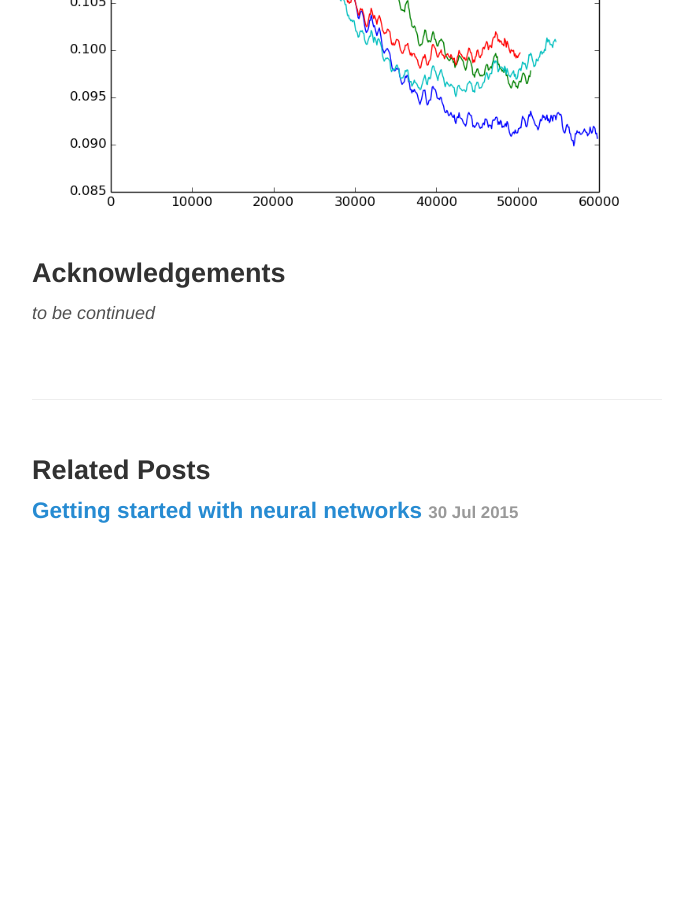
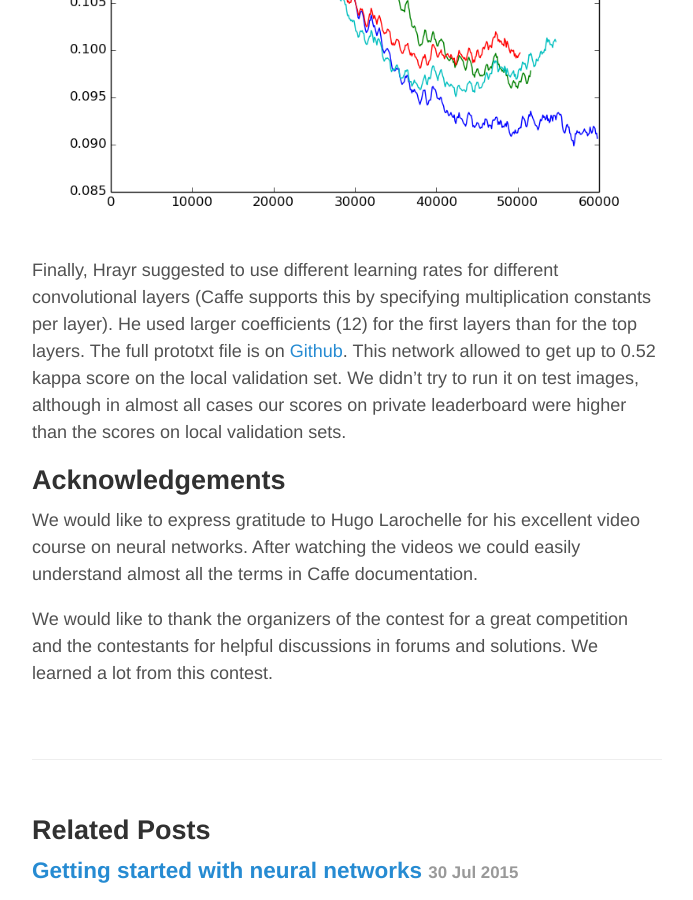
Before and after one commit to YerevaNN/yerevann.github.io, a Jekyll site: the page built from _posts/2015-08-17-diabetic-retinopathy-detection-contest-what-we-did-wrong.md, in a window 1280 px wide and 900 px high, scrolled down 16504 px. Shown: the whole window, without its empty margins (293-986 px from the left). Built offline with Jekyll 4.4.1, drawn with Linux system fonts in a browser that asks for light colours; comment, search, counter and statistics services are not loaded; before the commit the page ends 17119 px from its top, so only the background shows below that; some of the changed lines change nothing that is shown; some of the changed text lies outside the part shown.

Commit message:
retinopathy post - publish the post

```diff
--- a/_posts/2015-08-15-diabetic-retinopathy-detection-contest-what-we-did-wrong.md
+++ b/_posts/2015-08-17-diabetic-retinopathy-detection-contest-what-we-did-wrong.md
@@ -15,7 +15,7 @@
 
 Each eye of the patient can be in one of the 5 levels: from 0 to 4, where 0 corresponds to the healthy state and 4 is the most severe state. Different eyes of the same person can be at different levels (although some contestants managed to leverage the fact that two eyes are not completely independent). Contestants [were given](https://www.kaggle.com/c/diabetic-retinopathy-detection/data) 35126 JPEG images of retinas for training (32.5GB), 53576 images for testing (49.6GB) and a CSV file where level of the disease is written for the train images. The goal was to create another CSV file where disease levels are written for each of the test images. Contestants could submit maximum 5 CSV files per day for evaluation.
 
-|![Healthy eye: level 0](/public/2015-08-15/eye-0.jpeg "Healthy eye: level 0") | ![Severe state: level 4](/public/2015-08-15/eye-4.jpeg "Severe state: level 4") |
+|![Healthy eye: level 0](/public/2015-08-17/eye-0.jpeg "Healthy eye: level 0") | ![Severe state: level 4](/public/2015-08-17/eye-4.jpeg "Severe state: level 4") |
 | --- | --- |
 | Healthy eye: level 0 | Severe state: level 4 |
 
@@ -33,14 +33,14 @@
 
 We tried three methods to preprocess the images. First, as suggested by Karen and Tigran, we resized the images and then applied the so called _[charcoal](http://www.imagemagick.org/Usage/transform/#charcoal)_ effect which is basically an edge detector. This highlighted the signs of blood on the retina. One of the challenging problems throughout the contest was to define a naming convention for everything: databases of preprocessed images, convnet descriptions, models, CSV files etc. We used the prefix `edge` for anything which was based on the images preprocessed this way. The best kappa score achieved on this dataset was 0.42.
 
-|![`edge` level 0](/public/2015-08-15/eye-edge-0.jpg "`edge` level 0") | ![`edge` level 3](/public/2015-08-15/eye-edge-3.jpg "`edge` level 3") |
+|![`edge` level 0](/public/2015-08-17/eye-edge-0.jpg "`edge` level 0") | ![`edge` level 3](/public/2015-08-17/eye-edge-3.jpg "`edge` level 3") |
 | --- | --- |
 | Preprocessed image _(edge)_ level 0 | Preprocessed image _(edge)_ level 3 |
 
 But later we noticed that this method makes the dirt on lens or other optical issues appear similar to a blood, and it really confused our neural networks. The following two images are of healthy eyes (level 0), but both were recognized by almost all our models as level 4.
 
-|![healthy eye](/public/2015-08-15/orig-35297_left-0.jpeg "healthy eye") | ![`edge`, recognized as level 4](/public/2015-08-15/edge-35297_left-0.jpeg "`edge`, recognized as level 4") |
-|![healthy eye](/public/2015-08-15/orig-44330_left-0.jpeg "healthy eye") | ![`edge`, recognized as level 4](/public/2015-08-15/edge-44330_left-0.jpeg "`edge`, recognized as level 4") |
+|![healthy eye](/public/2015-08-17/orig-35297_left-0.jpeg "healthy eye") | ![`edge`, recognized as level 4](/public/2015-08-17/edge-35297_left-0.jpeg "`edge`, recognized as level 4") |
+|![healthy eye](/public/2015-08-17/orig-44330_left-0.jpeg "healthy eye") | ![`edge`, recognized as level 4](/public/2015-08-17/edge-44330_left-0.jpeg "`edge`, recognized as level 4") |
 | --- | --- |
 | Original images of healthy eyes | Preprocessed versions _(edge)_ recognized as level 4 |
 
@@ -48,7 +48,7 @@
 
 Finally we tried to apply the [_equalize_](http://www.imagemagick.org/Usage/color_mods/#equalize) filter on top of the green channel, which makes the histogram of the image uniform. The best kappa score we managed to get on the dataset preprocessed this way was only 0.4. We used prefix `ge` for these images.
 
-|![Just the green channel: g](/public/2015-08-15/g-99_left-3.jpeg "Just the green channel: g") | ![Histogram equalization on top of the green channel: ge](/public/2015-08-15/ge-99_left-3.jpeg "Histogram equalization on top of the green channel: ge") |
+|![Just the green channel: g](/public/2015-08-17/g-99_left-3.jpeg "Just the green channel: g") | ![Histogram equalization on top of the green channel: ge](/public/2015-08-17/ge-99_left-3.jpeg "Histogram equalization on top of the green channel: ge") |
 | --- | --- |
 | Just the green channel: `g` | Histogram equalization on top of the green channel: `ge` |
 
@@ -88,7 +88,7 @@
 
 Then, it turned out that the idea of taking copies of the same image is terrible, because the network overfits the smaller classes (like level 3 and level 4) and it is hard to notice that just by looking at validation loss values, because the corresponding classes are very small in the validation set. We identified this problem just 2 weeks before the competition deadline by carefully visualizing neuron activations on training and validation sets:
 
-|![Blue dots are from the training set, orange dots are from the validation set. x axis is the activation of a top layer neuron. y axis is the original label (0 to 4)](/public/2015-08-15/3-4-overfit.png "Blue dots are from the training set, orange dots are from the validation set. x axis is the activation of a top layer neuron. y axis is the original label (0 to 4)") |
+|![Blue dots are from the training set, orange dots are from the validation set. x axis is the activation of a top layer neuron. y axis is the original label (0 to 4)](/public/2015-08-17/3-4-overfit.png "Blue dots are from the training set, orange dots are from the validation set. x axis is the activation of a top layer neuron. y axis is the original label (0 to 4)") |
 | --- |
 | Every dot corresponds to one image. Blue dots are from the training set, orange dots are from the validation set. `x` axis is the activation of a top layer neuron. `y` axis is the original label (0 to 4). Basically there is no overfitting for the images of level 0, 1 or 2: the activations are very similar. But the overfitting of the images of level 3 and 4 is obvious. Training samples are concentrated around fixed values, while validation samples are spread widely |
 
@@ -149,7 +149,7 @@
 
 Below are the 40 filters of the first convolutional layer of our best model (visualization code is adapted from [here](http://nbviewer.ipython.org/github/BVLC/caffe/blob/master/examples/00-classification.ipynb)). They don't seem to be very meaningful:
 
-![Filters of the 1st convolutional layer](/public/2015-08-15/convolutional-filters.png "Filters of the 1st convolutional layer")
+![Filters of the 1st convolutional layer](/public/2015-08-17/convolutional-filters.png "Filters of the 1st convolutional layer")
 
 I tried to use dropout on convolutional layers as well, but couldn't make the network learn anything. The loss was quickly becoming `nan`. Probably the learning rate should have been very different...
 
@@ -173,7 +173,7 @@
 
 The script allows to print multiple logs on the same image and uses `moving average` to make the graph look smoother. It correctly aligns the graphs even if the log does not start from the first iteration (in case the training is resumed from a Caffe snapshot). For example, in the plot below `train 1` and `val 1` correspond to the model described in the previous section with `weight decay=0`, `train 2` and `val 2` correspond to the model which started from the 48000th iteration of the previous model but used `weight decay=0.0015`. The best kappa score was obtained on 81000th iteration of the second model. Since that we observe overfitting.
 
-![Training and validation losses for our best model](/public/2015-08-15/log_g_01v234_40r-2-40r-2-40r-2-40r-4-256rd0.5-256rd0.5-wd0-lr0.001.txt.png "Training and validation losses for our best model")
+![Training and validation losses for our best model](/public/2015-08-17/log_g_01v234_40r-2-40r-2-40r-2-40r-4-256rd0.5-256rd0.5-wd0-lr0.001.txt.png "Training and validation losses for our best model")
 
 Note that the validation loss is usually lower than the training loss. The reason is that the classes are equal in the training set and are far from being equal in the validation set. So the training and validation losses cannot be compared.
 
@@ -182,7 +182,7 @@
 
 I use Mathematica mainly because of its nice visualizations. Here is one of them: the `x` axis is the activation of the single neuron of the last layer, and the graphs present the percentages of the images of each particular label that have `x` activation. Ideally the graphs corresponding to different labels should be clearly separable by vertical lines. Unfortunately that's not the case, which visually explains why the kappa score is so low.
 
-![Percentage of images per given neuron activation](/public/2015-08-15/best-model-graphs.png "Percentage of images per given neuron activation")
+![Percentage of images per given neuron activation](/public/2015-08-17/best-model-graphs.png "Percentage of images per given neuron activation")
 
 In order to convert the neuron activations to predicted levels we need to determine 4 "threshold" numbers. These graphs show that it's not obvious how to choose these 4 numbers in order to maximize the kappa score. So we take, say, 1000 random 4-tuples of numbers between minimum and maximum activations of the neuron, and calculate the kappa score for each of the tuples. Then we take the 4-tuple for which the kappa was maximal, and use these numbers as thresholds for the images in the test set.
 
@@ -193,7 +193,7 @@
 
 We developed couple of ways to merge the results from two networks, but they didn't work well for us. They gave very small improvements (less than 0.01) only when both networks gave similar kappa scores. When one network was clearly stronger than the other one, the ensemble didn't help at all. One of our ensemble methods was an extension of the "thresholding" method described in the previous section to 2 dimensions. We plot the images on a 2D plane in a way that each of the coordinates corresponds to a neuron activation of one model. Then we looked for random lines that split the plane in a way that maximizes the kappa score. We tried two methods of splitting the plane which are demonstrated below. Each blue dot corresponds to an image of label 0, orange dots correspond of images having label 4.
 
-| ![Ensemble of two networks, threshold lines are diagonal](/public/2015-08-15/model-merge-diagonals.png "Ensemble of two networks, threshold lines are diagonal") | ![Ensemble of two networks, threshold curves are perpendicular lines](/public/2015-08-15/model-merge-lines.png "Ensemble of two networks, threshold curves are perpendicular lines") |
+| ![Ensemble of two networks, threshold lines are diagonal](/public/2015-08-17/model-merge-diagonals.png "Ensemble of two networks, threshold lines are diagonal") | ![Ensemble of two networks, threshold curves are perpendicular lines](/public/2015-08-17/model-merge-lines.png "Ensemble of two networks, threshold curves are perpendicular lines") |
 
 We didn't try to merge more than 2 networks at once. Probably this was another mistake.
 
@@ -215,8 +215,11 @@
 
 After the contest we tried to use leaky ReLUs, something we just didn't think of during the contest. The results are not promising. Here are the plots of the validation loss with negative slope values (`ns`) 0, 0.01, 0.33 and 0.5 respectively:
 
-![Validation loss using leaky ReLU activations](/public/2015-08-15/leaky-ReLU.png "Validation loss using leaky ReLU activations")
+![Validation loss using leaky ReLU activations](/public/2015-08-17/leaky-ReLU.png "Validation loss using leaky ReLU activations")
+
+Finally, Hrayr suggested to use different learning rates for different convolutional layers (Caffe supports this by specifying multiplication constants per layer). He used larger coefficients (12) for the first layers than for the top layers. The full prototxt file is on [Github](https://github.com/YerevaNN/Kaggle-diabetic-retinopathy-detection/blob/master/g_01v234_32r-2-64r-2-64r-2-128r-2-128r-2-256r-2-512rd0.5-256rd0.5_manual_learning_rates.prototxt). This network allowed to get up to 0.52 kappa score on the local validation set. We didn't try to run it on test images, although in almost all cases our scores on private leaderboard were higher than the scores on local validation sets.
 
 ## Acknowledgements
+We would like to express gratitude to Hugo Larochelle for his excellent video course on neural networks. After watching the videos we could easily understand almost all the terms in Caffe documentation.
 
-_to be continued_
+We would like to thank the organizers of the contest for a great competition and the contestants for helpful discussions in forums and solutions. We learned a lot from this contest.
```
Also changed, not shown: public/2015-08-17/3-4-overfit.png (renamed from public/2015-08-15/3-4-overfit.png), public/2015-08-17/best-model-graphs.png (renamed from public/2015-08-15/best-model-graphs.png), public/2015-08-17/convolutional-filters.png (renamed from public/2015-08-15/convolutional-filters.png), public/2015-08-17/edge-35297_left-0.jpeg (renamed from public/2015-08-15/edge-35297_left-0.jpeg), public/2015-08-17/edge-44330_left-0.jpeg (renamed from public/2015-08-15/edge-44330_left-0.jpeg), public/2015-08-17/eye-0.jpeg (renamed from public/2015-08-15/eye-0.jpeg), public/2015-08-17/eye-4.jpeg (renamed from public/2015-08-15/eye-4.jpeg), public/2015-08-17/eye-edge-0.jpg (renamed from public/2015-08-15/eye-edge-0.jpg), public/2015-08-17/eye-edge-3.jpg (renamed from public/2015-08-15/eye-edge-3.jpg), public/2015-08-17/g-99_left-3.jpeg (added), public/2015-08-17/ge-99_left-3.jpeg (added), public/2015-08-17/leaky-ReLU.png (renamed from public/2015-08-15/leaky-ReLU.png), public/2015-08-17/log_g_01v234_40r-2-40r-2-40r-2-40r-4-256rd0.5-256rd0.5-wd0-lr0.001.txt.png (renamed from public/2015-08-15/log_g_01v234_40r-2-40r-2-40r-2-40r-4-256rd0.5-256rd0.5-wd0-lr0.001.txt.png), public/2015-08-17/model-merge-diagonals.png (renamed from public/2015-08-15/model-merge-diagonals.png), 3 more files.
